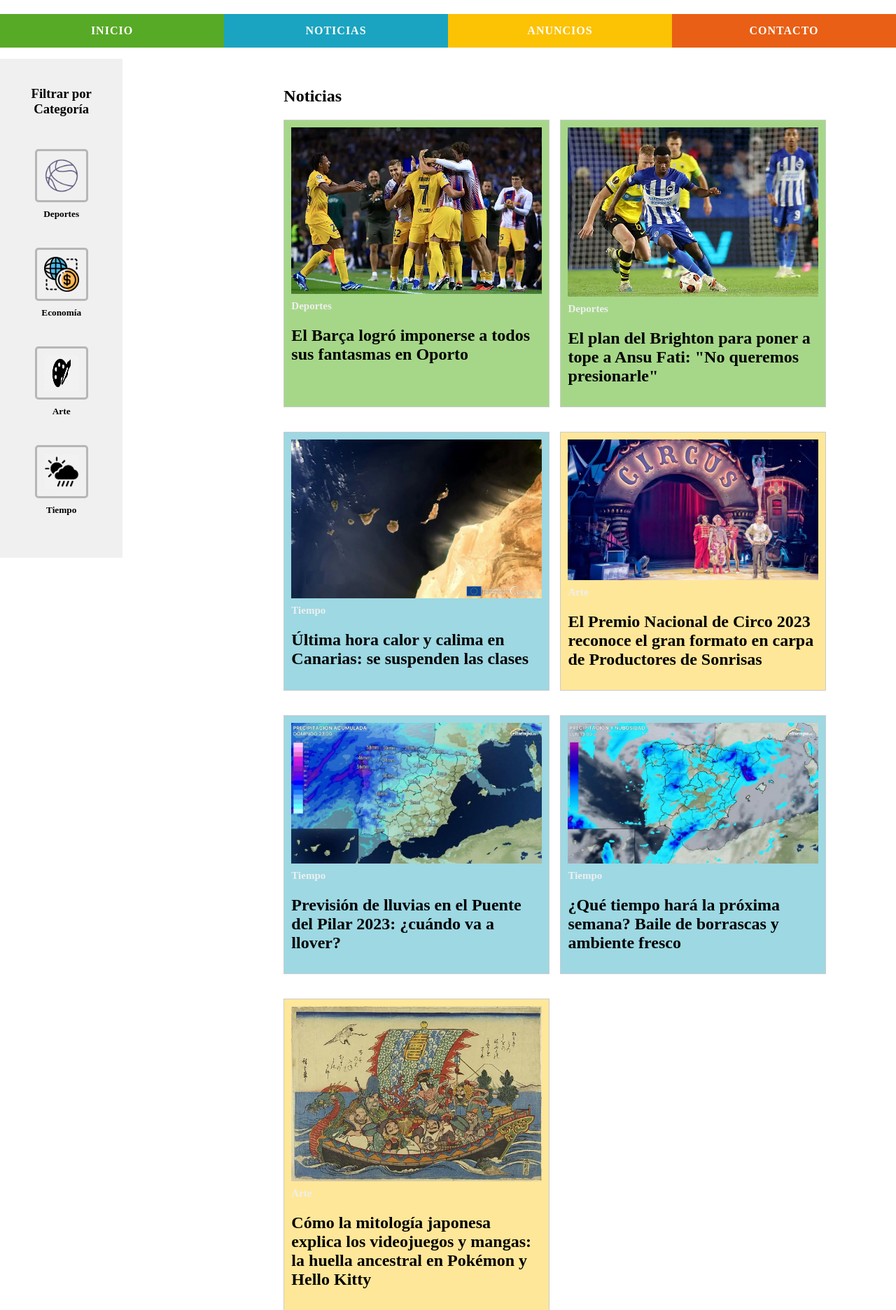
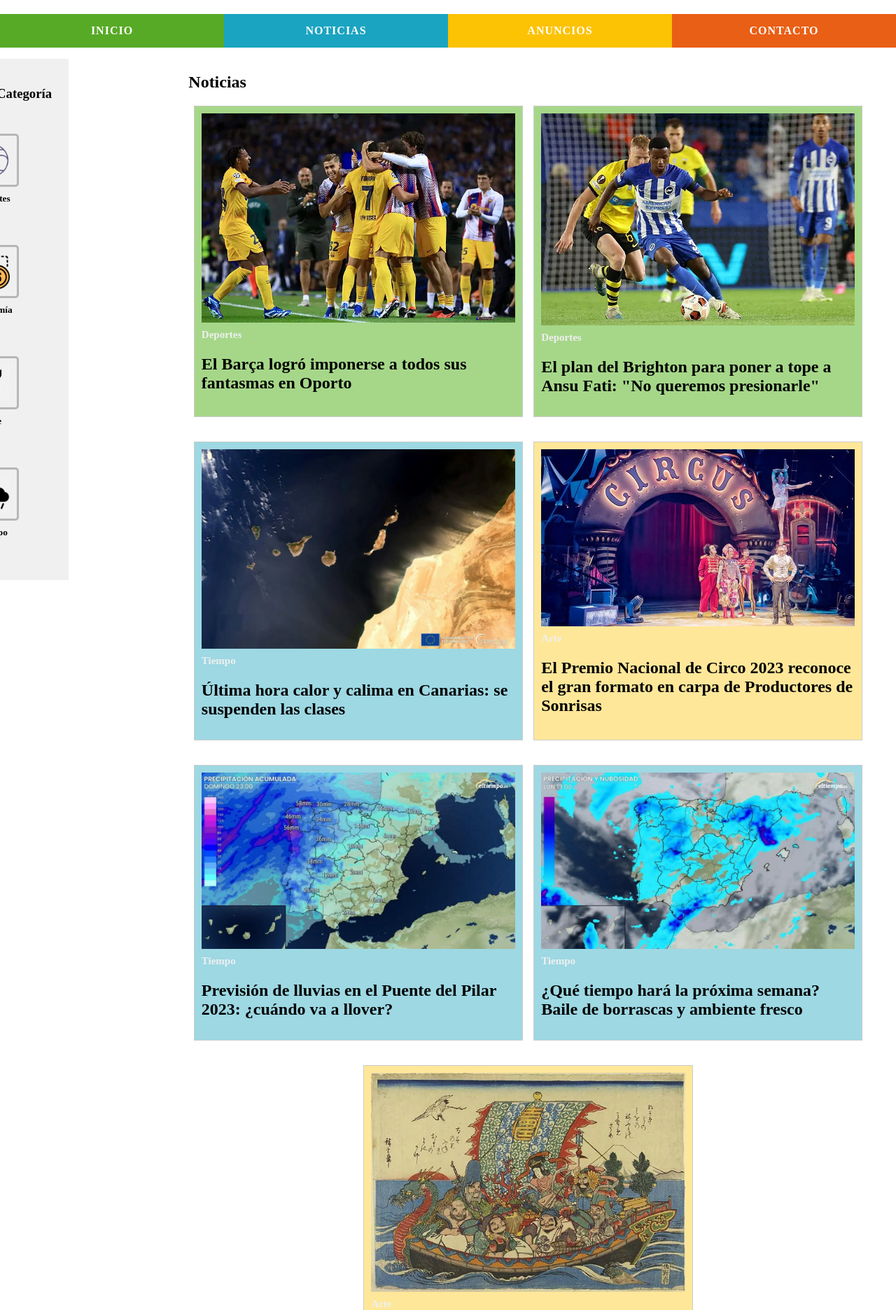
Before and after one commit to 2DW3A-202324-GestorAnuncios/repositorio-gestoranuncios-assignment-grupo3, a PHP site: page /noticia.php in a window 1280 px wide. Shown: the part 104-1976 px from the top of the page at 70% size. Run offline with PHP 8.4, Linux system fonts and the light colour scheme; data comes from the database, SQL or seed files in the repository; some web fonts are replaced.

Commit message:
mejora de diseño de noticias + scrip general

```diff
--- a/hojaEstilos/estilos.css
+++ b/hojaEstilos/estilos.css
@@ -470,17 +470,22 @@ header {
 
 /* Estilos para la página de noticias */
 .container {
+    max-width: 1200px;
+    margin: 0 auto; /* Para centrar el contenedor */
     display: flex;
-    max-width: 1200px;
-    margin: 0;
+    justify-content: center; /* Para centrar el contenido */
 }
 
+#vacio {
+    width: 2200px;
+}
 .filtro-container {
-    position: sticky;
+    width: 300px;
+    margin-left: -160px;
 }
 
 .filtro {
-    width: 100%;
+    width: 150%;
     padding: 20px;
     background-color: #f0f0f0;
     text-align: center;
@@ -512,27 +517,20 @@ header {
 }
 
 .filtro-label img:hover {
-    border-color: #ff6a00;
-}
-
-
-.noticias3 {
-    width: 100%;
-    padding: 20px;
-    background-color: #fff;
-    margin-left: 250px;
+    border-color: #000000;
 }
 
 /* Estilos para las noticias */
 .noticias-container {
+    width: 100%;
     display: flex;
     flex-wrap: wrap;
-    justify-content: space-between;
+    justify-content: center; /* Para centrar las noticias */
     gap: 15px;
 }
 
 .noticia3 {
-    width: 49%;
+    width: calc(50% - 15px); /* Para dividir en dos columnas con espacio entre ellas */
     margin-bottom: 20px;
     box-sizing: border-box;
     padding: 10px;
@@ -575,6 +573,7 @@ header {
 .categoria-tiempo {
     background-color: #9dd8e3;
 }
+
 
 /*CONTACTO*/
 main {
--- a/noticia.php
+++ b/noticia.php
@@ -23,6 +23,7 @@
     ?>
 
     <div class="container">
+
         <div class="filtro-container">
             <div class="filtro">
                 <h3>Filtrar por Categoría</h3><br><br>
@@ -31,17 +32,17 @@
                         <input type="radio" name="categoria" id="categoria-deportes" value="deportes">
                         <img src="img/categorias_noticias/deporte.png" alt="Deportes">
                         <h5 style="margin-top: 5px;">Deportes</h5>
-                    </label><br>
+                    </label><br><br>
                     <label class="filtro-label">
                         <input type="radio" name="categoria" id="categoria-economia" value="economia">
                         <img src="img/categorias_noticias/economia.png" alt="Economía">
                         <h5 style="margin-top: 5px;">Economía</h5>
-                    </label><br>
+                    </label><br><br>
                     <label class="filtro-label">
                         <input type="radio" name="categoria" id="categoria-arte" value="arte">
                         <img src="img/categorias_noticias/arte.png" alt="Arte">
                         <h5 style="margin-top: 5px;">Arte</h5>
-                    </label><br>
+                    </label><br><br>
                     <label class="filtro-label">
                         <input type="radio" name="categoria" id="categoria-tiempo" value="tiempo">
                         <img src="img/categorias_noticias/tiempo.png" alt="Tiempo">
@@ -50,6 +51,7 @@
                 </form>
             </div>
         </div>
+        <div id="vacio"></div>
         <div class="noticias3">
             <h2>Noticias</h2>
             <div id="noticiasContainer" class="noticias-container">
--- a/script.js
+++ b/script.js
@@ -1,4 +1,3 @@
-@@ -0,0 +1,113 @@
 var num = 1;
 
 function validarCampos() {
```
